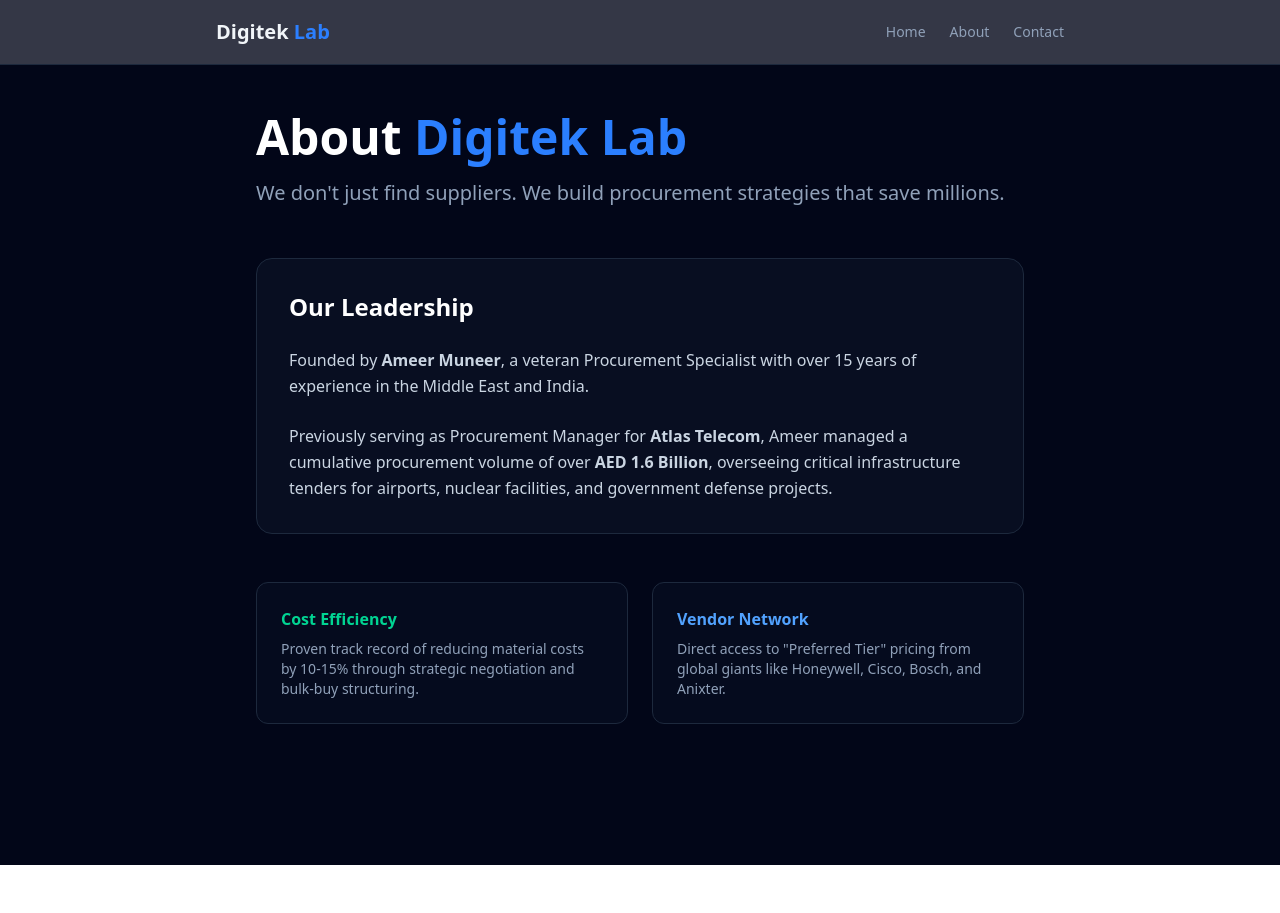
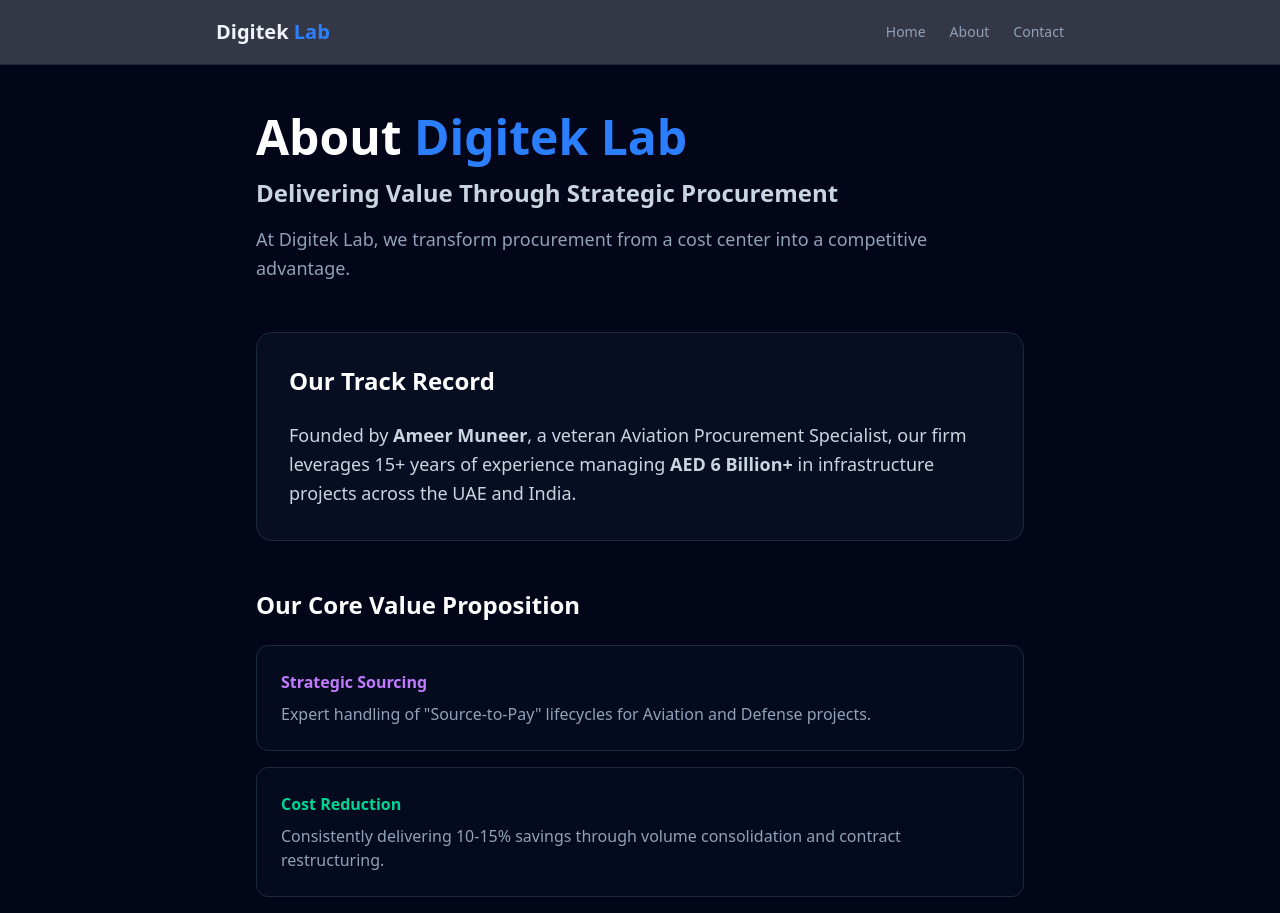
Before and after one commit to DigiTekLab-Official/digitek-landing, a Next.js app: page /about in a window 1280 px wide. Shown: the top 913 px of the page. Before the commit the page ends 865 px from the top, so only its background shows below. Built offline with nearby package versions, Linux system fonts and the light colour scheme.

Commit message:
Update about and contact pagea

```diff
--- a/app/about/page.tsx
+++ b/app/about/page.tsx
@@ -9,31 +9,45 @@
           <h1 className="text-4xl md:text-5xl font-bold text-white">
             About <span className="text-blue-500">Digitek Lab</span>
           </h1>
-          <p className="text-xl text-slate-400 leading-relaxed">
-            We don't just find suppliers. We build procurement strategies that save millions.
+          <h2 className="text-xl md:text-2xl font-semibold text-slate-300">
+            Delivering Value Through Strategic Procurement
+          </h2>
+          <p className="text-lg text-slate-400 leading-relaxed max-w-2xl">
+            At Digitek Lab, we transform procurement from a cost center into a competitive advantage.
           </p>
         </div>
 
-        {/* The "Authority" Section */}
+        {/* The "Authority" Section (Track Record) */}
         <div className="bg-slate-900/50 border border-slate-800 p-8 rounded-2xl space-y-6">
-          <h2 className="text-2xl font-semibold text-white">Our Leadership</h2>
-          <p className="text-slate-300 leading-relaxed">
-            Founded by <strong>Ameer Muneer</strong>, a veteran Procurement Specialist with over 15 years of experience in the Middle East and India.
-          </p>
-          <p className="text-slate-300 leading-relaxed">
-            Previously serving as Procurement Manager for <strong>Atlas Telecom</strong>, Ameer managed a cumulative procurement volume of over <strong>AED 1.6 Billion</strong>, overseeing critical infrastructure tenders for airports, nuclear facilities, and government defense projects.
+          <h2 className="text-2xl font-semibold text-white">Our Track Record</h2>
+          <p className="text-slate-300 leading-relaxed text-lg">
+            Founded by <strong>Ameer Muneer</strong>, a veteran Aviation Procurement Specialist, our firm leverages 15+ years of experience managing <strong>AED 6 Billion+</strong> in infrastructure projects across the UAE and India.
           </p>
         </div>
 
-        {/* Core Values */}
-        <div className="grid md:grid-cols-2 gap-6">
-          <div className="p-6 bg-slate-900/30 border border-slate-800 rounded-xl">
-            <h3 className="text-emerald-400 font-bold mb-2">Cost Efficiency</h3>
-            <p className="text-sm text-slate-400">Proven track record of reducing material costs by 10-15% through strategic negotiation and bulk-buy structuring.</p>
-          </div>
-          <div className="p-6 bg-slate-900/30 border border-slate-800 rounded-xl">
-            <h3 className="text-blue-400 font-bold mb-2">Vendor Network</h3>
-            <p className="text-sm text-slate-400">Direct access to "Preferred Tier" pricing from global giants like Honeywell, Cisco, Bosch, and Anixter.</p>
+        {/* Core Values (Value Proposition) */}
+        <div>
+          <h2 className="text-2xl font-semibold text-white mb-6">Our Core Value Proposition</h2>
+          <div className="grid md:grid-cols-1 gap-4">
+
+            {/* Value 1 */}
+            <div className="p-6 bg-slate-900/30 border border-slate-800 rounded-xl hover:border-slate-700 transition-colors">
+              <h3 className="text-purple-400 font-bold mb-2">Strategic Sourcing</h3>
+              <p className="text-slate-400">Expert handling of "Source-to-Pay" lifecycles for Aviation and Defense projects.</p>
+            </div>
+
+            {/* Value 2 */}
+            <div className="p-6 bg-slate-900/30 border border-slate-800 rounded-xl hover:border-slate-700 transition-colors">
+              <h3 className="text-emerald-400 font-bold mb-2">Cost Reduction</h3>
+              <p className="text-slate-400">Consistently delivering 10-15% savings through volume consolidation and contract restructuring.</p>
+            </div>
+
+            {/* Value 3 */}
+            <div className="p-6 bg-slate-900/30 border border-slate-800 rounded-xl hover:border-slate-700 transition-colors">
+              <h3 className="text-blue-400 font-bold mb-2">Trusted Network</h3>
+              <p className="text-slate-400">Established relationships with Tier-1 manufacturers including Honeywell, Cisco, and Bosch.</p>
+            </div>
+
           </div>
         </div>
 
--- a/app/contact/page.tsx
+++ b/app/contact/page.tsx
@@ -19,14 +19,14 @@
               <div className="w-12 h-12 bg-slate-900 rounded-full flex items-center justify-center border border-slate-800">
                 <Mail className="w-5 h-5" />
               </div>
-              <span className="text-lg">ameer@digiteklab.com</span>
+              <span className="text-lg">info@digiteklab.com</span>
             </Link>
 
             <Link href="tel:+917708276542" className="flex items-center gap-4 text-slate-300 hover:text-emerald-400 transition-colors">
               <div className="w-12 h-12 bg-slate-900 rounded-full flex items-center justify-center border border-slate-800">
                 <Phone className="w-5 h-5" />
               </div>
-              <span className="text-lg">+91-770-8276542</span>
+              <span className="text-lg">+91-638-3255181</span>
             </Link>
 
             <div className="flex items-center gap-4 text-slate-300">
--- a/app/page.tsx
+++ b/app/page.tsx
@@ -57,7 +57,7 @@
             className="group relative flex items-center gap-3 px-8 py-4 bg-blue-600 hover:bg-blue-500 text-white rounded-full font-semibold text-lg transition-all shadow-lg hover:shadow-blue-500/25"
           >
             <Mail className="w-6 h-6" />
-            <span>ameer@digiteklab.com</span>
+            <span>info@digiteklab.com</span>
           </Link>
 
           {/* Phone Button (Now Clickable!) */}
@@ -66,7 +66,7 @@
             className="group flex items-center gap-3 px-8 py-4 bg-slate-800/80 border border-slate-700 text-slate-300 hover:text-white hover:bg-slate-700 hover:border-slate-500 rounded-full font-medium text-lg transition-all cursor-pointer"
           >
             <Phone className="w-6 h-6 text-slate-400 group-hover:text-emerald-400 transition-colors" />
-            <span>+91-770-8276542</span>
+            <span>+91-638-3255181</span>
           </a>
 
         </div>
```
